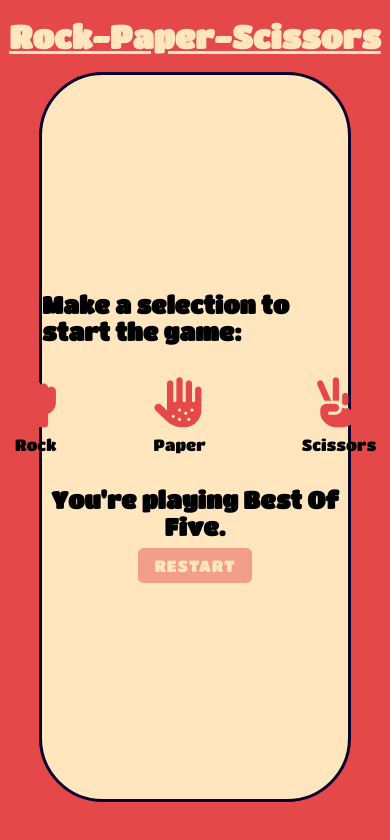
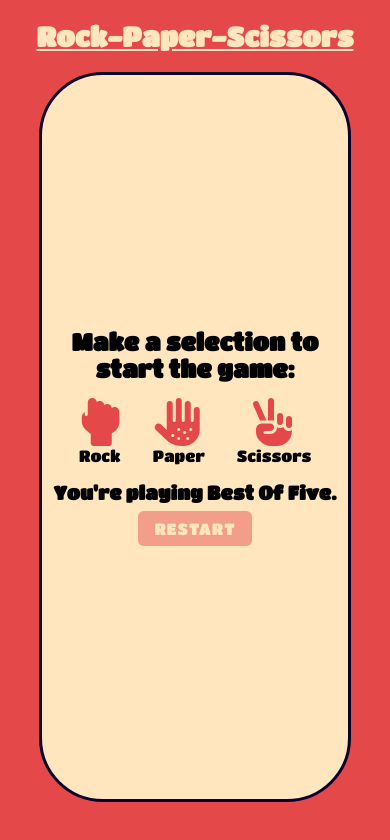
Before and after one commit to raresdiaconu/top-rock-paper-scissors, a plain HTML site: page index.html in a window 390 px wide. Drawn offline with Linux system fonts and the light colour scheme.

Commit message:
added responsiveness

```diff
--- a/style.css
+++ b/style.css
@@ -5,9 +5,12 @@
     font-family: 'Titan One', cursive;
 }
 
+body {
+    background-color: #e44848;
+    font-size: 16px;
+}
+
 .wrapper {
-    background-color: #e44848;
-    width: 100%;
     height: 100vh;
     display: flex;
     flex-direction: column;
@@ -26,6 +29,10 @@ header {
     text-decoration: underline;
 }
 
+h1  {
+    font-size: clamp(1rem, 7vw, 2.5rem);
+}
+
 main {
     flex: 10;
     background-color: #FFE6BE;
@@ -37,10 +44,13 @@ main {
     justify-content: center;
     align-items: center;
     margin-bottom: 5vh;
+    flex-wrap: wrap;
 }
 
 .announce-winner {
     transition: 0.2s;
+    text-align: center;
+    font-size: clamp(1.5rem, 2vw, 3vw);
 }
 
 .announce-game-winner {
@@ -52,6 +62,7 @@ main {
 .options {
     display: flex;
     gap: 2rem;
+    flex-wrap: wrap;
 }
 
 .option {
@@ -69,7 +80,7 @@ main {
 
 .icon {
     color: #e44848;
-    font-size: 50px;
+    font-size: 6rem;
     transition: 0.1s;
 }
 
@@ -78,10 +89,19 @@ main {
     transform: scale(1.1);
 }
 
+.option > p {
+    font-size: 1.5rem;
+}
+
+.option.rock > p {
+    margin-left:15px;
+}
+
 /* Score */
 
 .score {
     text-align: center;
+    font-size: 1.3rem;
 }
 
 /* Game Restart Button */
@@ -94,7 +114,7 @@ main {
     border: none;
     color: #FFE6BE;
     letter-spacing: 1px;
-    font-size: 1rem;
+    font-size: 2rem;
     transition: 0.2s;
 }
 
@@ -109,3 +129,43 @@ main {
 .restart-game-click {
     transform: scale(1.1);
 }
+
+/* RESPONSIVE */
+
+@media (max-width: 545px) {
+    .announce-winner {
+        margin: 0 10px;
+    }
+    .announce-game-winner {
+        transform: scale(1.05);
+    }
+
+    .options {
+        gap: 0;
+    }
+
+    .option {
+        padding: 1rem;
+        gap: 0;
+    }
+
+    .icon {
+        font-size: 3rem;
+    }
+
+    .option > p {
+        font-size: 1rem;
+    }
+
+    .option.rock > p {
+        margin-left:0;
+    }
+
+    .score {
+        font-size: 0.8rem;
+    }
+
+    .restart-game {
+        font-size: 1rem;
+    }
+}
```
